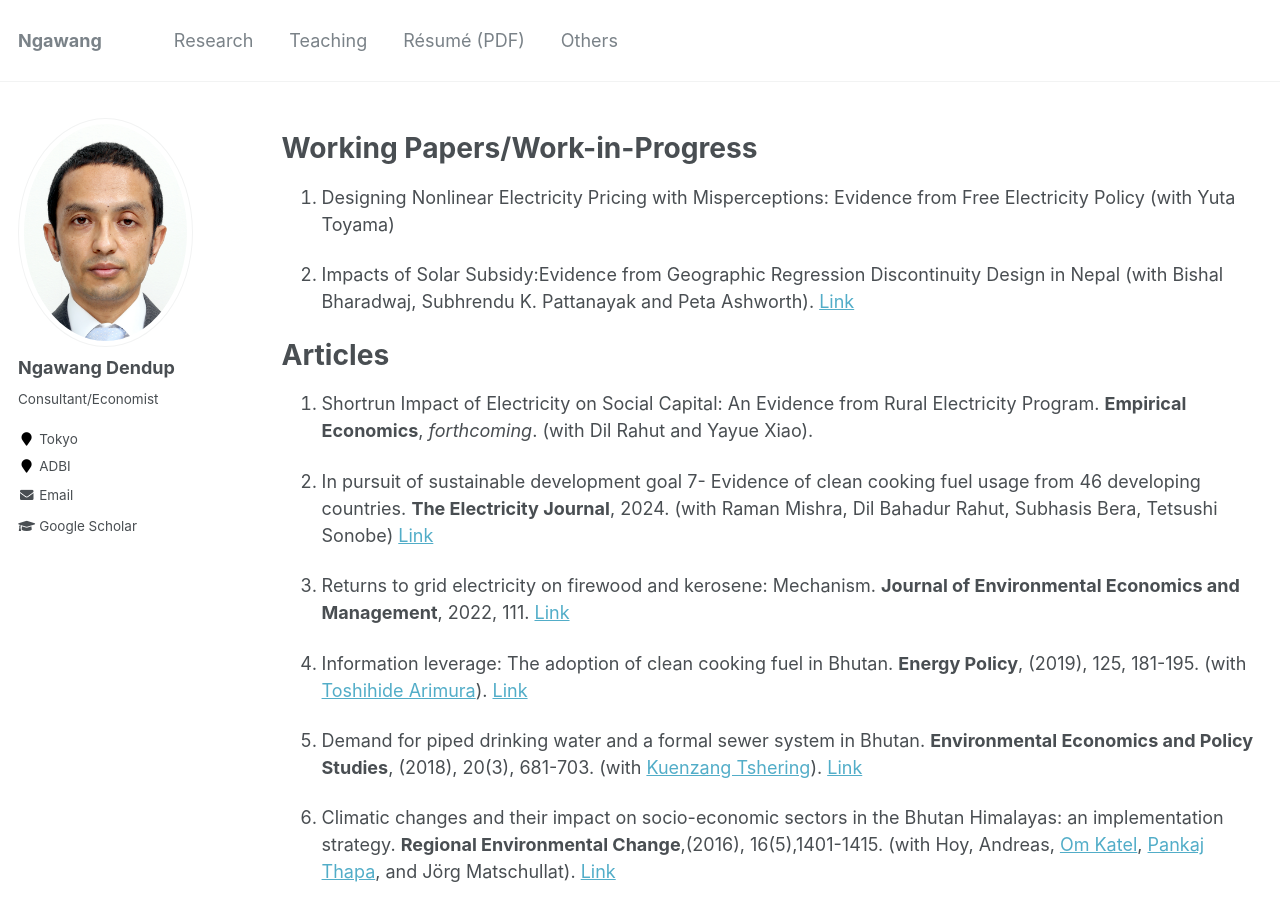
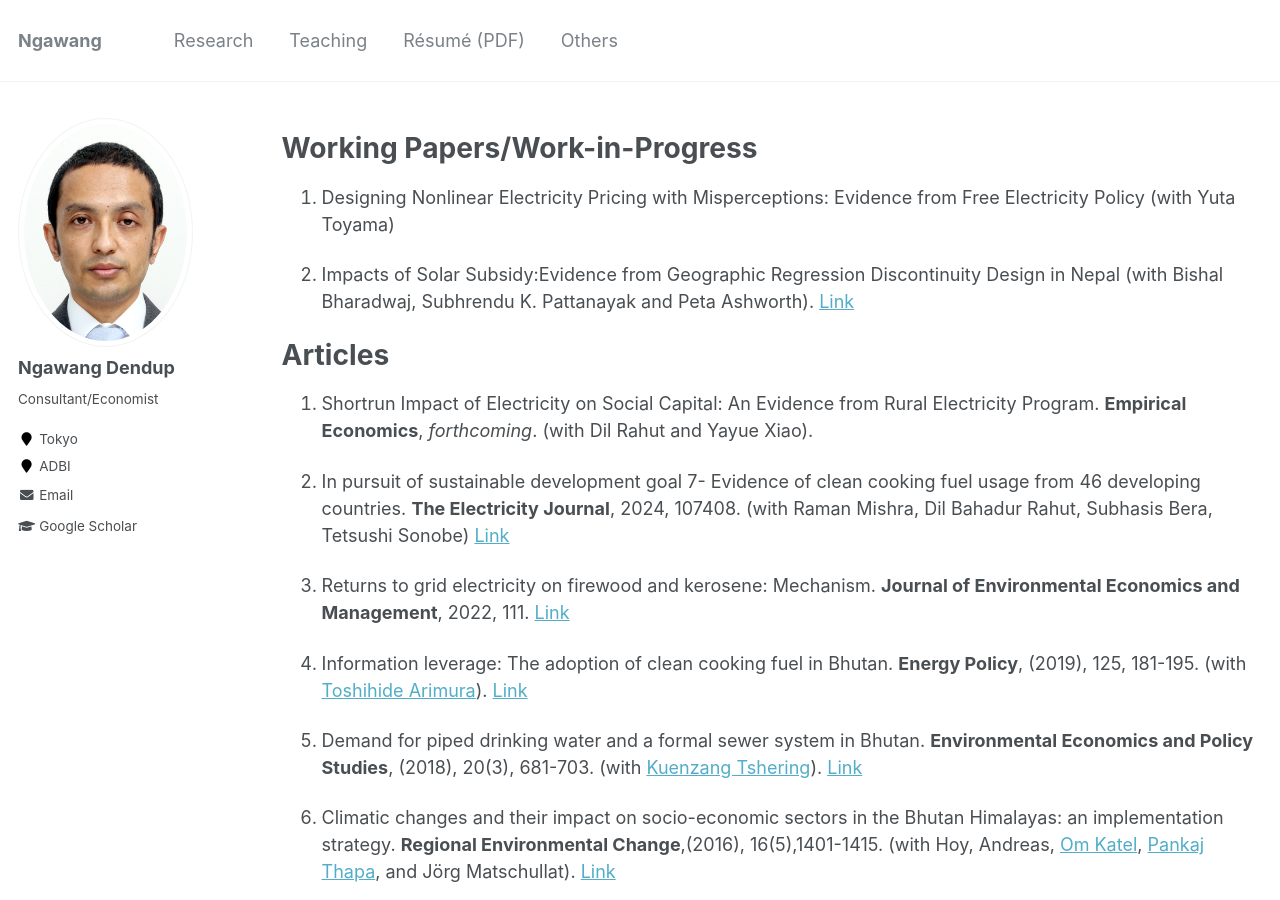
Before and after one commit to NgawangDendup/ngawangdendup.github.io, a Jekyll site: the page built from _pages/research.md, in a window 1280 px wide and 900 px high. Built offline with Jekyll 4.4.1, drawn with Linux system fonts in a browser that asks for light colours.

Commit message:
research update

```diff
--- a/_pages/research.md
+++ b/_pages/research.md
@@ -20,7 +20,7 @@ Articles
 
 1. Shortrun Impact of Electricity on Social Capital: An Evidence from Rural Electricity Program.  **Empirical Economics**, *forthcoming*.  (with Dil Rahut and Yayue Xiao).
 
-1. In pursuit of sustainable development goal 7- Evidence of clean cooking fuel usage from 46 developing countries. **The Electricity Journal**, 2024. (with Raman Mishra, Dil Bahadur Rahut, Subhasis Bera, Tetsushi Sonobe) [Link](https://www.sciencedirect.com/science/article/pii/S1040619024000435?via%3Dihub)
+1. In pursuit of sustainable development goal 7- Evidence of clean cooking fuel usage from 46 developing countries. **The Electricity Journal**, 2024, 107408. (with Raman Mishra, Dil Bahadur Rahut, Subhasis Bera, Tetsushi Sonobe) [Link](https://www.sciencedirect.com/science/article/pii/S1040619024000435?via%3Dihub)
 
 1. Returns to grid electricity on firewood and kerosene: Mechanism. **Journal of Environmental Economics and Management**, 2022, 111. [Link](https://doi.org/10.1016/j.jeem.2021.102606)
 
```
